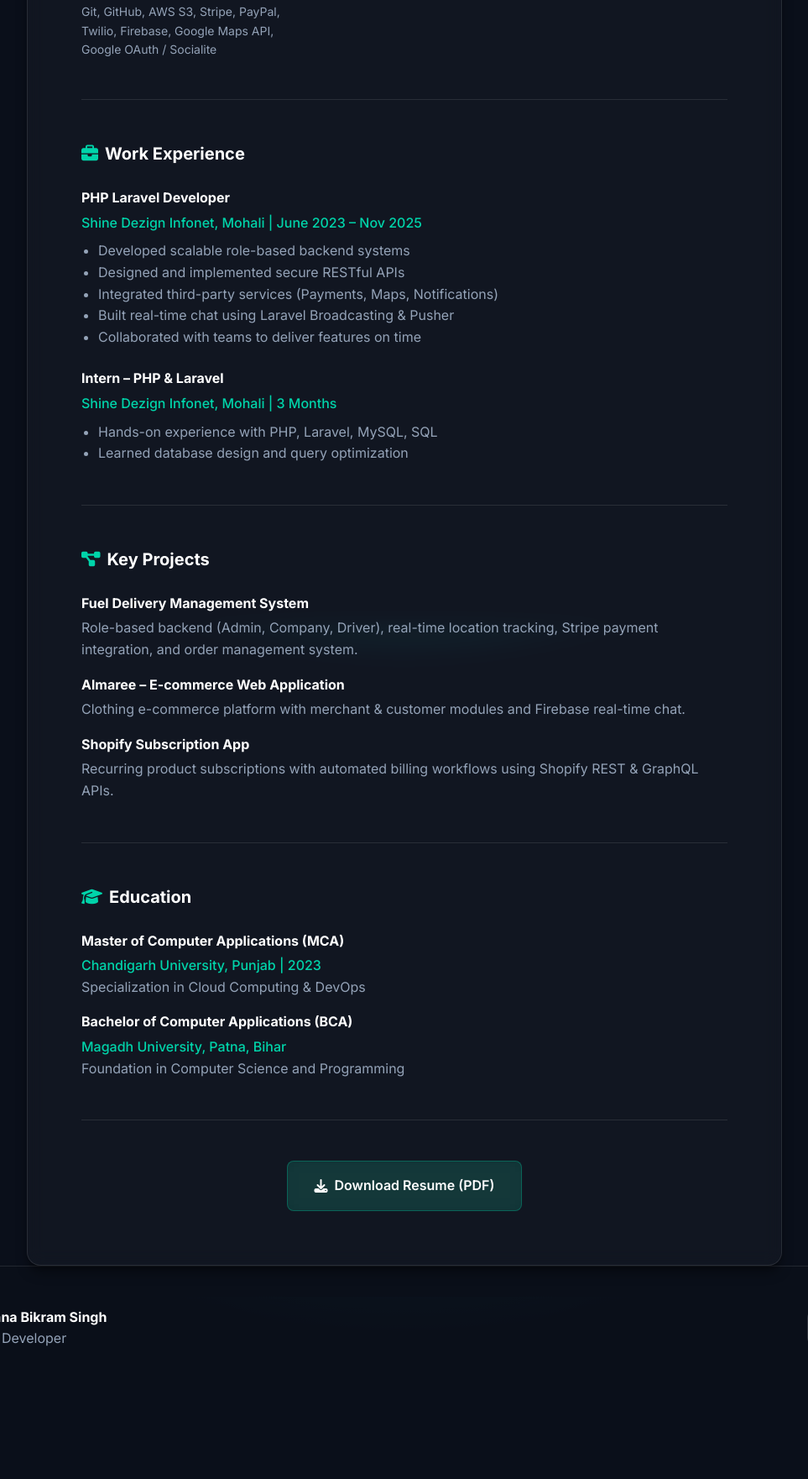
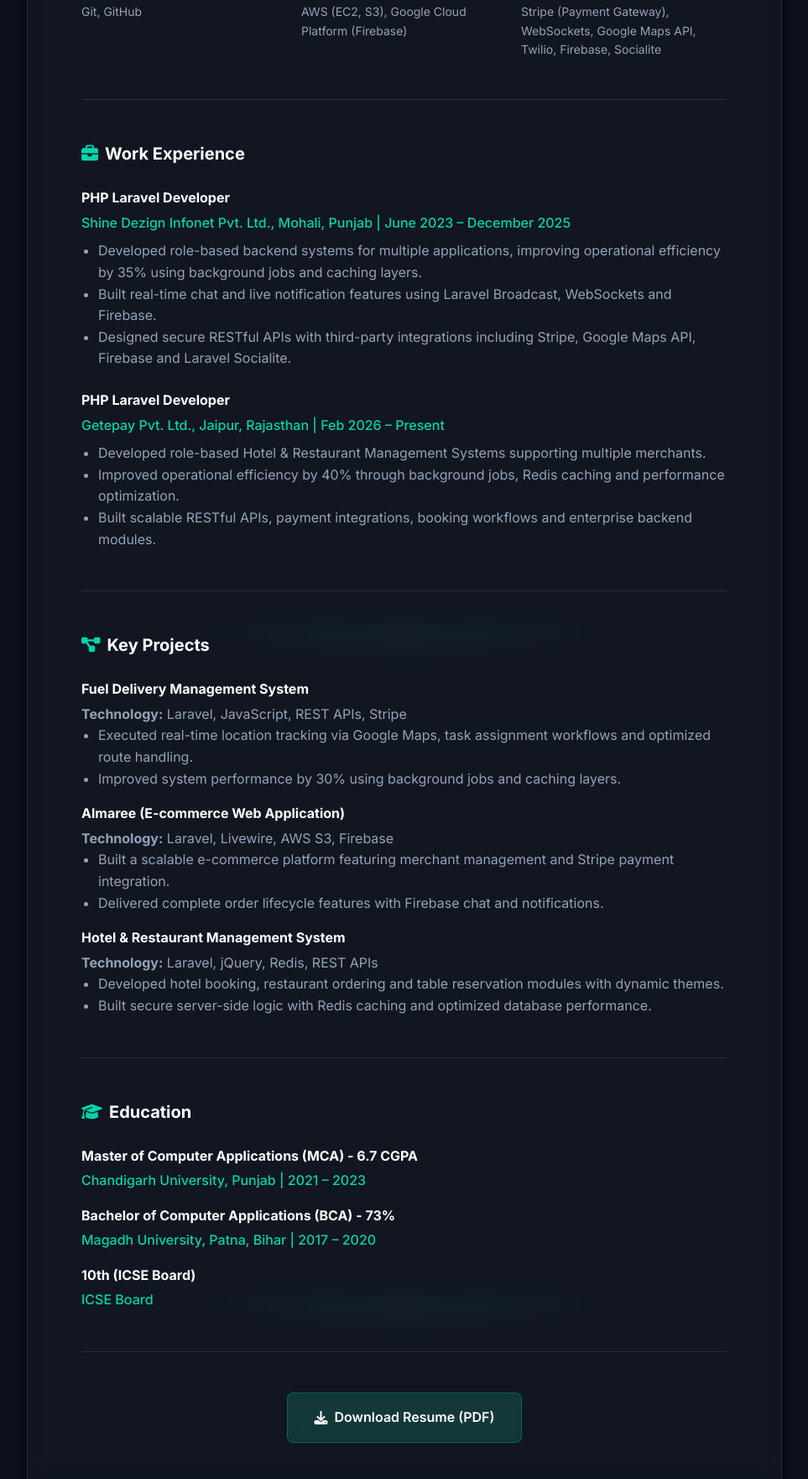
Before and after one commit to Bikramsinghrana/portfolio, a plain HTML site: page resume.html in a window 1280 px wide. Shown: the part 856-2617 px from the top of the page at 84% size, without its empty margins (158-1121 px from the left). Before the commit the page ends 2511 px from the top, so only its background shows below. Drawn offline with Linux system fonts and the light colour scheme.

Commit message:
update Resume

```diff
--- a/resume.html
+++ b/resume.html
@@ -57,34 +57,50 @@
                 <div class="resume-section">
                     <h2><i class="fas fa-user-tie"></i> Professional Summary</h2>
                     <p>
-                        Results-driven <strong></strong>Full-Stack Laravel Developer</strong> with <strong>2.6 years</strong> of hands-on
-                        experience in building and optimizing web applications. Specialized in Laravel framework, RESTful APIs,
-                        MySQL database design, and frontend development using HTML, CSS, and JavaScript. Experienced in API integrations,
-                        authentication systems, performance tuning, and scalable architecture. Adept at problem-solving and collaborating
-                        with cross-functional teams to deliver high-quality software solutions.
+                        Results-driven <strong>Laravel Web Developer</strong> with
+                        <strong>3+ years</strong> of expertise in creating and optimizing
+                        scalable web applications. Strong proficiency in Laravel, RESTful
+                        APIs, MySQL optimization, and JavaScript/jQuery, with proven
+                        success in improving application performance by up to
+                        <strong>40%</strong> through caching strategies and query
+                        optimization. Experienced in third-party integrations and
+                        delivering high-performance end-to-end web applications.
                     </p>
                 </div>
 
                 <!-- Skills Overview -->
                 <div class="resume-section">
                     <h2><i class="fas fa-tools"></i> Technical Skills</h2>
+
                     <div class="resume-skills-grid">
                         <div class="resume-skill-category">
-                            <h4>Backend & Programming</h4>
-                            <p>PHP, Laravel, OOPs, RESTful APIs, MVC Architecture</p>
+                            <h4>Programming & Backend</h4>
+                            <p>PHP, Laravel, OOPs, RESTful APIs, MVC Architecture, Shopify APIs</p>
                         </div>
+
+                        <div class="resume-skill-category">
+                            <h4>Database Management</h4>
+                            <p>MySQL, SQL</p>
+                        </div>
+
                         <div class="resume-skill-category">
                             <h4>Frontend</h4>
-                            <p>HTML5, CSS3, JavaScript, AJAX, jQuery, Fetch API</p>
+                            <p>JavaScript, AJAX, jQuery, Fetch API, HTML5, CSS3</p>
                         </div>
+
                         <div class="resume-skill-category">
-                            <h4>Database</h4>
-                            <p>MySQL, SQL Optimization</p>
+                            <h4>Version Control & Tools</h4>
+                            <p>Git, GitHub</p>
                         </div>
+
                         <div class="resume-skill-category">
-                            <h4>Tools & Integrations</h4>
-                            <p>Git, GitHub, AWS S3, Stripe, PayPal, Twilio, Firebase, Google Maps API, Google OAuth /
-                                Socialite</p>
+                            <h4>Cloud Platforms</h4>
+                            <p>AWS (EC2, S3), Google Cloud Platform (Firebase)</p>
+                        </div>
+
+                        <div class="resume-skill-category">
+                            <h4>APIs & Integrations</h4>
+                            <p>Stripe (Payment Gateway), WebSockets, Google Maps API, Twilio, Firebase, Socialite</p>
                         </div>
                     </div>
                 </div>
@@ -93,26 +109,61 @@
                 <div class="resume-section">
                     <h2><i class="fas fa-briefcase"></i> Work Experience</h2>
 
-                    <div style="margin-bottom: 1.5rem;">
-                        <h4 style="color: var(--color-primary); margin-bottom: 0.25rem;">PHP Laravel Developer</h4>
-                        <p style="color: var(--color-accent); font-weight: 500; margin-bottom: 0.5rem;">Shine Dezign
-                            Infonet, Mohali | June 2023 – Nov 2025</p>
-                        <ul style="color: var(--color-text-light); padding-left: 1.25rem; list-style: disc;">
-                            <li>Developed scalable role-based backend systems</li>
-                            <li>Designed and implemented secure RESTful APIs</li>
-                            <li>Integrated third-party services (Payments, Maps, Notifications)</li>
-                            <li>Built real-time chat using Laravel Broadcasting & Pusher</li>
-                            <li>Collaborated with teams to deliver features on time</li>
+                    <div style="margin-bottom:1.5rem;">
+                        <h4 style="color:var(--color-primary);margin-bottom:.25rem;">
+                            PHP Laravel Developer
+                        </h4>
+
+                        <p style="color:var(--color-accent);font-weight:500;margin-bottom:.5rem;">
+                            Shine Dezign Infonet Pvt. Ltd., Mohali, Punjab |
+                            June 2023 – December 2025
+                        </p>
+
+                        <ul style="color:var(--color-text-light);padding-left:1.25rem;list-style:disc;">
+                            <li>
+                                Developed role-based backend systems for multiple applications,
+                                improving operational efficiency by 35% using background jobs
+                                and caching layers.
+                            </li>
+
+                            <li>
+                                Built real-time chat and live notification features using
+                                Laravel Broadcast, WebSockets and Firebase.
+                            </li>
+
+                            <li>
+                                Designed secure RESTful APIs with third-party integrations
+                                including Stripe, Google Maps API, Firebase and Laravel
+                                Socialite.
+                            </li>
                         </ul>
                     </div>
 
                     <div>
-                        <h4 style="color: var(--color-primary); margin-bottom: 0.25rem;">Intern – PHP & Laravel</h4>
-                        <p style="color: var(--color-accent); font-weight: 500; margin-bottom: 0.5rem;">Shine Dezign
-                            Infonet, Mohali | 3 Months</p>
-                        <ul style="color: var(--color-text-light); padding-left: 1.25rem; list-style: disc;">
-                            <li>Hands-on experience with PHP, Laravel, MySQL, SQL</li>
-                            <li>Learned database design and query optimization</li>
+                        <h4 style="color:var(--color-primary);margin-bottom:.25rem;">
+                            PHP Laravel Developer
+                        </h4>
+
+                        <p style="color:var(--color-accent);font-weight:500;margin-bottom:.5rem;">
+                            Getepay Pvt. Ltd., Jaipur, Rajasthan |
+                            Feb 2026 – Present
+                        </p>
+
+                        <ul style="color:var(--color-text-light);padding-left:1.25rem;list-style:disc;">
+                            <li>
+                                Developed role-based Hotel & Restaurant Management Systems
+                                supporting multiple merchants.
+                            </li>
+
+                            <li>
+                                Improved operational efficiency by 40% through background jobs,
+                                Redis caching and performance optimization.
+                            </li>
+
+                            <li>
+                                Built scalable RESTful APIs, payment integrations, booking
+                                workflows and enterprise backend modules.
+                            </li>
                         </ul>
                     </div>
                 </div>
@@ -121,30 +172,67 @@
                 <div class="resume-section">
                     <h2><i class="fas fa-project-diagram"></i> Key Projects</h2>
 
-                    <div style="margin-bottom: 1rem;">
-                        <h4 style="color: var(--color-primary); margin-bottom: 0.25rem;">Fuel Delivery Management System
+                    <div style="margin-bottom:1rem;">
+                        <h4 style="color:var(--color-primary);margin-bottom:.25rem;">
+                            Fuel Delivery Management System
                         </h4>
-                        <p style="color: var(--color-text-light);">
-                            Role-based backend (Admin, Company, Driver), real-time location tracking, Stripe payment
-                            integration,
-                            and order management system.
+
+                        <p style="color:var(--color-text-light);">
+                            <strong>Technology:</strong> Laravel, JavaScript, REST APIs, Stripe
                         </p>
+
+                        <ul style="color:var(--color-text-light);padding-left:1.25rem;list-style:disc;">
+                            <li>
+                                Executed real-time location tracking via Google Maps,
+                                task assignment workflows and optimized route handling.
+                            </li>
+                            <li>
+                                Improved system performance by 30% using background jobs
+                                and caching layers.
+                            </li>
+                        </ul>
                     </div>
 
-                    <div style="margin-bottom: 1rem;">
-                        <h4 style="color: var(--color-primary); margin-bottom: 0.25rem;">Almaree – E-commerce Web
-                            Application</h4>
-                        <p style="color: var(--color-text-light);">
-                            Clothing e-commerce platform with merchant & customer modules and Firebase real-time chat.
+                    <div style="margin-bottom:1rem;">
+                        <h4 style="color:var(--color-primary);margin-bottom:.25rem;">
+                            Almaree (E-commerce Web Application)
+                        </h4>
+
+                        <p style="color:var(--color-text-light);">
+                            <strong>Technology:</strong> Laravel, Livewire, AWS S3, Firebase
                         </p>
+
+                        <ul style="color:var(--color-text-light);padding-left:1.25rem;list-style:disc;">
+                            <li>
+                                Built a scalable e-commerce platform featuring merchant
+                                management and Stripe payment integration.
+                            </li>
+                            <li>
+                                Delivered complete order lifecycle features with Firebase
+                                chat and notifications.
+                            </li>
+                        </ul>
                     </div>
 
                     <div>
-                        <h4 style="color: var(--color-primary); margin-bottom: 0.25rem;">Shopify Subscription App</h4>
-                        <p style="color: var(--color-text-light);">
-                            Recurring product subscriptions with automated billing workflows using Shopify REST &
-                            GraphQL APIs.
+                        <h4 style="color:var(--color-primary);margin-bottom:.25rem;">
+                            Hotel & Restaurant Management System
+                        </h4>
+
+                        <p style="color:var(--color-text-light);">
+                            <strong>Technology:</strong> Laravel, jQuery, Redis, REST APIs
                         </p>
+
+                        <ul style="color:var(--color-text-light);padding-left:1.25rem;list-style:disc;">
+                            <li>
+                                Developed hotel booking, restaurant ordering and table
+                                reservation modules with dynamic themes.
+                            </li>
+                            <li>
+                                Built secure server-side logic with Redis caching and
+                                optimized database performance.
+                            </li>
+                        </ul>
                     </div>
                 </div>
 
@@ -152,19 +240,31 @@
                 <div class="resume-section">
                     <h2><i class="fas fa-graduation-cap"></i> Education</h2>
 
-                    <div style="margin-bottom: 1rem;">
-                        <h4 style="color: var(--color-primary); margin-bottom: 0.25rem;">Master of Computer Applications
-                            (MCA)</h4>
-                        <p style="color: var(--color-accent); font-weight: 500;">Chandigarh University, Punjab | 2023
+                    <div style="margin-bottom:1rem;">
+                        <h4 style="color:var(--color-primary);margin-bottom:.25rem;">
+                            Master of Computer Applications (MCA) - 6.7 CGPA
+                        </h4>
+                        <p style="color:var(--color-accent);font-weight:500;">
+                            Chandigarh University, Punjab | 2021 – 2023
                         </p>
-                        <p style="color: var(--color-text-light);">Specialization in Cloud Computing & DevOps</p>
+                    </div>
+
+                    <div style="margin-bottom:1rem;">
+                        <h4 style="color:var(--color-primary);margin-bottom:.25rem;">
+                            Bachelor of Computer Applications (BCA) - 73%
+                        </h4>
+                        <p style="color:var(--color-accent);font-weight:500;">
+                            Magadh University, Patna, Bihar | 2017 – 2020
+                        </p>
                     </div>
 
                     <div>
-                        <h4 style="color: var(--color-primary); margin-bottom: 0.25rem;">Bachelor of Computer
-                            Applications (BCA)</h4>
-                        <p style="color: var(--color-accent); font-weight: 500;">Magadh University, Patna, Bihar</p>
-                        <p style="color: var(--color-text-light);">Foundation in Computer Science and Programming</p>
+                        <h4 style="color:var(--color-primary);margin-bottom:.25rem;">
+                            10th (ICSE Board)
+                        </h4>
+                        <p style="color:var(--color-accent);font-weight:500;">
+                            ICSE Board
+                        </p>
                     </div>
                 </div>
 
```
Also changed, not shown: 1 other file.
